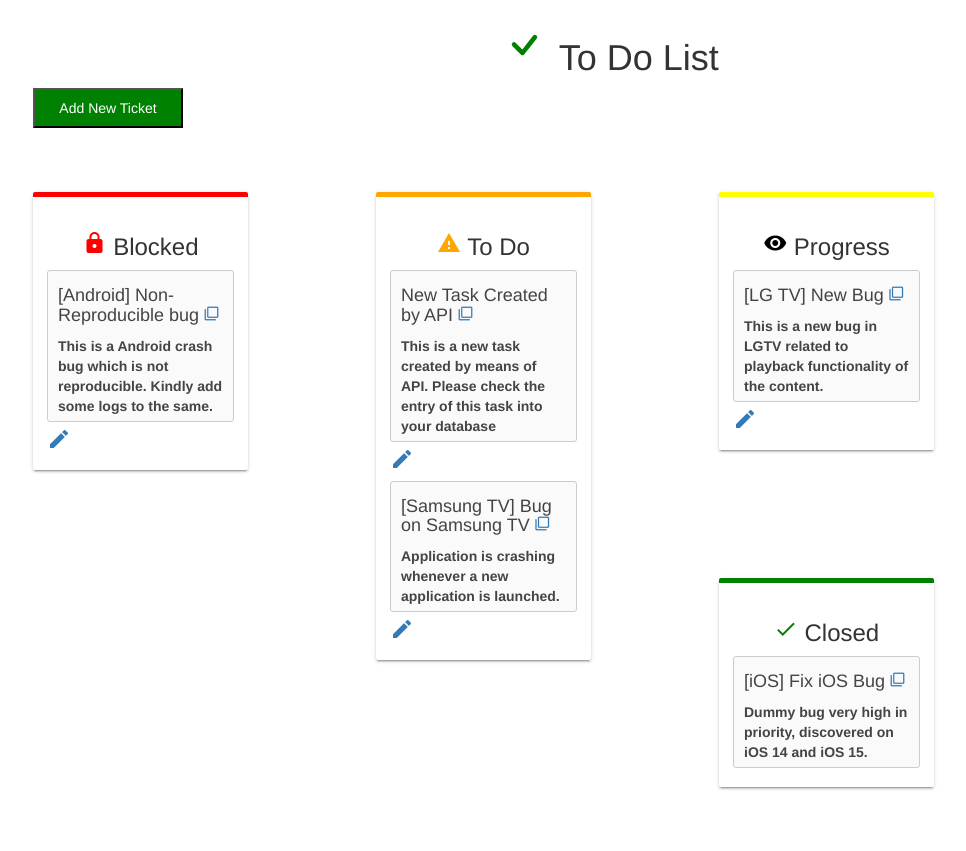
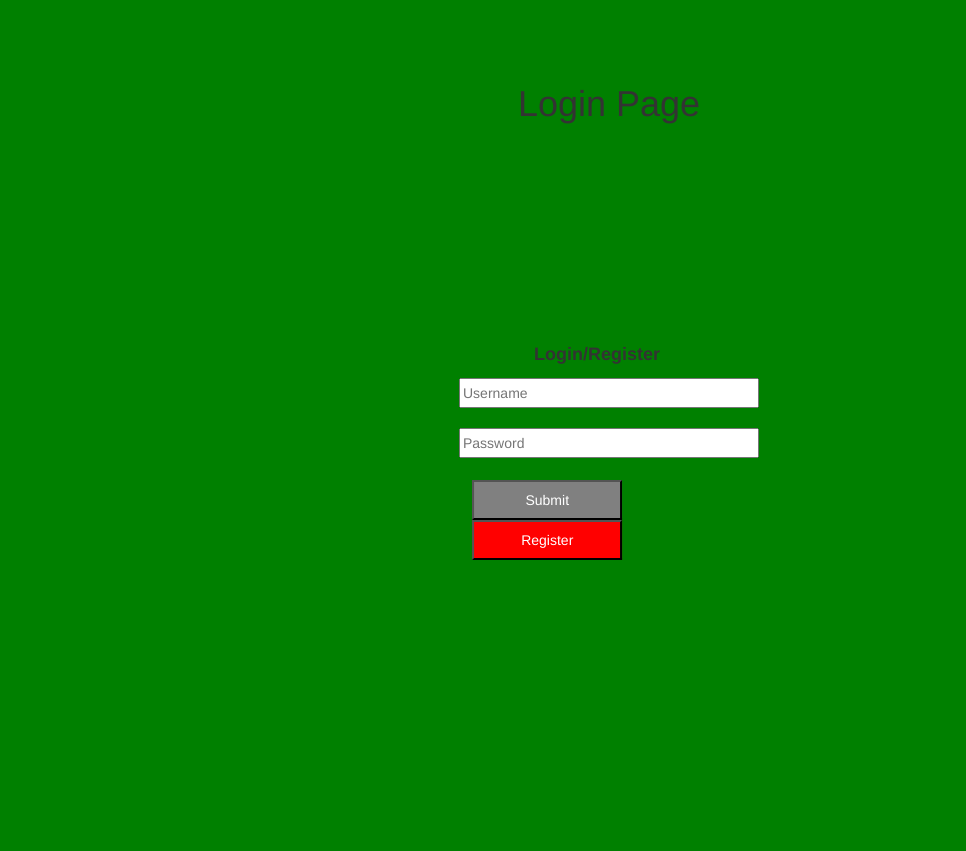
Before and after one commit to amul060989/Kanban-Dashboard, a Flask app: page / in a window 1280 px wide. Shown: the whole page, without its empty margins (31-997 px from the left). After the commit the page ends 560 px from the top, so only its background shows below. Run offline with Flask 2, Linux system fonts and the light colour scheme; some libraries are stand-ins or nearby versions.

Commit message:
Login Page Added

```diff
--- a/application/controllers.py
+++ b/application/controllers.py
@@ -1,23 +1,60 @@
 from flask import Flask, request
 from flask import render_template
 from flask import current_app as app
-from application.models import Tasks
+from application.models import Tasks, Users
 from flask import url_for,redirect
 from flask_sqlalchemy import SQLAlchemy
 from sqlalchemy.orm import sessionmaker
+from application.database import db
 
-@app.route("/", methods=["GET", "POST"])
+@app.route("/")
+def login_page():
+    return render_template("index.html")
+
+@app.route("/login/success", methods=["GET", "POST"])
+def login_success():
+    if request.method == "POST":
+        try:
+            f_username = request.form['email']
+            if f_username == '':
+                f_username = None
+
+            f_password = request.form['password']
+            if f_password == '':
+                f_password = None
+
+
+            if f_username is not None:
+                checkPassword = db.session.query(Users).filter(Users.username == f_username).first()
+
+                if checkPassword is None:
+                   return render_template("user_does_not_exist.html")
+                else:
+                    if checkPassword.password == f_password:
+                        return redirect(url_for("kanban_home_page"))
+                    else:
+                        return render_template("login_error.html")
+
+            else:
+                return render_template("user_does_not_exist.html")
+
+
+        except:
+            return render_template("blankLogin_error.html")
+
+
+
+@app.route("/dashboard", methods=["GET", "POST"])
 def kanban_home_page():
     blocked_tasks = Tasks.query.filter(Tasks.status == 'blocked')
     pending_tasks = Tasks.query.filter(Tasks.status == 'pending')
     progress_tasks = Tasks.query.filter(Tasks.status == 'progress')
     closed_tasks = Tasks.query.filter(Tasks.status == 'completed')
-    return render_template("index.html",blocked_tasks = blocked_tasks, pending_tasks = pending_tasks, progress_tasks = progress_tasks, closed_tasks = closed_tasks)
+    return render_template("homepage.html",blocked_tasks = blocked_tasks, pending_tasks = pending_tasks, progress_tasks = progress_tasks, closed_tasks = closed_tasks)
 
 @app.route("/new_ticket",methods=["GET", "POST"])
 def new_ticket_page():
     if request.method == 'GET':
-        print('This is test')
         return render_template("new_ticket.html")
 
 @app.route("/new_ticket/success",methods=["POST"])
@@ -71,4 +108,39 @@ def update_task(task_id):
         except:
             return render_template("error.html")
 
-        return redirect('/')
+        return redirect(url_for("kanban_home_page"))
+
+@app.route("/new_registration")
+def new_registration():
+    return render_template("new_registration.html")
+
+@app.route("/new_registration/success",methods=["GET","POST"])
+def registration_success():
+    if request.method == "POST":
+        # print("inside post---------->")
+        try:
+            f_username = request.form['username']
+
+            if f_username == '':
+                f_username = None
+            f_password = request.form['password']
+            if f_password == '':
+                f_password = None
+            first_name = request.form['first_name']
+            if first_name == '':
+                first_name = None
+            last_name = request.form['last_name']
+
+            # print("Query Start")
+            checkUsernameAvailbility = db.session.query(Users).filter(Users.username == f_username).first()
+
+            if checkUsernameAvailbility is not None:
+                return render_template("registration_error.html")
+            else:
+                new_user = Users(username=f_username,password=f_password, f_name=first_name, l_name=last_name)
+                db.session.add(new_user)
+                db.session.commit()
+        except:
+            return render_template("registration_error.html")
+
+        return redirect(url_for("kanban_home_page"))
--- a/templates/index.html
+++ b/templates/index.html
@@ -1,10 +1,10 @@
 <!DOCTYPE html>
-<html>
+<html style="background-color: green;">
     <head>
         <meta charset="utf-8">
-        <title>IIT Madras Kanban Board</title>
+        <title>Login Page</title>
         <meta name="viewport" content="width=device-width, initial-scale=1">
-        <link rel="stylesheet" href="{{ url_for('static', filename='index_styles.css') }}"/>
+        <link rel="stylesheet" href="{{ url_for('static', filename='login.css') }}"/>
         <link href="https://fonts.googleapis.com/icon?family=Material+Icons"
         rel="stylesheet">
         <link rel="stylesheet" href="https://maxcdn.bootstrapcdn.com/bootstrap/3.4.1/css/bootstrap.min.css">
@@ -12,106 +12,23 @@
         <script src="https://maxcdn.bootstrapcdn.com/bootstrap/3.4.1/js/bootstrap.min.js"></script>
     </head>
     <body>
-        <div class="text-center">
-            <h1>
-                <svg xmlns="http://www.w3.org/2000/svg" width="50" height="50" fill="green" class="bi bi-check" viewBox="0 0 16 16">
-                    <path d="M10.97 4.97a.75.75 0 0 1 1.07 1.05l-3.99 4.99a.75.75 0 0 1-1.08.02L4.324 8.384a.75.75 0 1 1 1.06-1.06l2.094 2.093 3.473-4.425a.267.267 0 0 1 .02-.022z"/>
-                  </svg>
-                  To Do List
-            </h1>
-        </div>
-        <div class="new_button">
-            <a href="{{url_for('new_ticket_page')}}">
-                <button type="button" style="background-color: green;color:white;width:150px;
-                        height:40px; margin-left: 5%; margin-bottom: 0%;">Add New Ticket
-                </button>
+        <h1 style="text-align: center; background-color: green; padding-top: 5%;">Login Page</h1>
+        <form action="/login/success" method="POST">
+        <div class="loginScreen" style="position: absolute; left: 50%; top: 50%; transform: translate(-50%, -50%);">
+                <p style="padding-left: 25%; font-size: large;"><b>Login/Register</b></p>
+                <input id="email_id" class="focusable" tabindex="default" type="username" placeholder="Username" style="width: 300px; height: 30px;" name="email"><br><br>
+                <input id="pswd" class="focusable" tabindex="default" type="password" placeholder="Password" style="width: 300px; height: 30px;" name="password">
+    </div>
+    <div class="new_button" style="position: absolute; left: 50%; top: 65%; transform: translate(-50%, -50%);">
+        <input type="submit" style="background-color: grey;color:white;width:150px;
+                    height:40px; margin-left: 5%; margin-bottom: 0%;" value="Submit"/>
+
+        <span class="new_button" style="padding-top: 5%;">
+            <a href="{{url_for('new_registration')}}"><input type="button" style="background-color: red;color:white;width:150px;
+                height:40px; margin-left: 5%; margin-bottom: 0%;" value="Register"/>
             </a>
-        </div>
-        <div>
-            <ol style="width:10%; float:left;" class="kanban blocked">
-
-                <h3 style="text-align:center">
-                    <i class="material-icons" style="color: red;">lock</i>
-                    Blocked
-                </h3>
-                {% for b_task in blocked_tasks %}
-                <form method="POST">
-                    <li class="item" id= "{{b_task['id']}}">
-                        <h4>{{ b_task["summary"] }}
-                            <a href="/details/{{b_task['id']}}"> <i class="material-icons" style="font-size: 15px;">filter_none</i></a>
-                        </h4>
-                        <div class="text" contenteditable="false">
-                            {{ b_task["description"] }}
-                        </div>
-                    </li>
-                        <div class="actions">
-                            <a href="/update/{{b_task['id']}}"><i class="material-icons">edit</i></a>
-                            <!-- <i class="material-icons red" style="color: red;">remove</i> -->
-                        </div>
-                    </li>
-                </form>
-                {% endfor %}
-
-            </ol>
-            <ol style="width:10%; float:left;" class="kanban to-do">
-                <h3 style="text-align:center">
-                    <i class="material-icons" style="color: orange;">warning</i>
-                    To Do
-                </h3>
-                {% for pending_task in pending_tasks %}
-                <li class="item" id= "{{pending_task['id']}}">
-                    <h4>{{ pending_task["summary"] }}
-                        <a href="/details/{{pending_task['id']}}"> <i class="material-icons" style="font-size: 15px;">filter_none</i></a>
-                    </h4>
-                    <div class="text" contenteditable="false">
-                        {{ pending_task["description"] }}
-                    </div>
-                </li>
-                    <div class="actions">
-                        <a href="/update/{{pending_task['id']}}"><i class="material-icons">edit</i></a>
-                        <!-- <i class="material-icons red" style="color: red;">remove</i> -->
-                    </div>
-                </li>
-                {% endfor %}
-            </ol>
-
-            <ol style="width:10%; float:left;" class="kanban progress">
-                <h3 style="text-align:center">
-                    <i class="material-icons" style="color: black;">visibility</i>
-                    Progress
-                </h3>
-                {% for progress_task in progress_tasks %}
-                <li class="item" id= "{{progress_tasks['id']}}">
-                    <h4>{{ progress_task["summary"] }}
-                        <a href="/details/{{progress_task['id']}}"> <i class="material-icons" style="font-size: 15px;">filter_none</i></a>
-                    </h4>
-                    <div class="text" contenteditable="false">
-                        {{ progress_task["description"] }}
-                    </div>
-                </li>
-                    <div class="actions">
-                        <a href="/update/{{progress_task['id']}}"> <i class="material-icons">edit</i></a>
-                        <!-- <i class="material-icons red" style="color: red;">remove</i> -->
-                    </div>
-                </li>
-                {% endfor %}
-
-            </ol>
-            <ol style="width:10%; float:left;" class="kanban closed">
-                <h3 style="text-align:center">
-                    <i class="material-icons" style="color: green;">check</i>
-                    Closed
-                </h3>
-                {% for c_task in closed_tasks %}
-                <li class="item" id= "{{c_task['id']}}">
-                    <h4>{{ c_task["summary"] }}
-                        <a href="/details/{{c_task['id']}}"><i class="material-icons" style="font-size: 15px;">filter_none</i></a>
-                    </h4>
-                    <div class="text" contenteditable="false">
-                        {{ c_task["description"] }}
-                    </div>
-                {% endfor %}
-            </ol>
-         </div>
+        </span>
+    </div>
+    </form>
     </body>
 </html>
```
Also changed, not shown: application/models.py (+9 -0 lines), templates/blankLogin_error.html (added, +19 -0 lines), templates/blank_error.html (added, +20 -0 lines), templates/homepage.html (added, +117 -0 lines), templates/login_error.html (added, +19 -0 lines), templates/new_registration.html (added, +54 -0 lines), templates/registration_error.html (added, +20 -0 lines), templates/user_does_not_exist.html (added, +19 -0 lines), database/daily_tasks.sqlite3.
